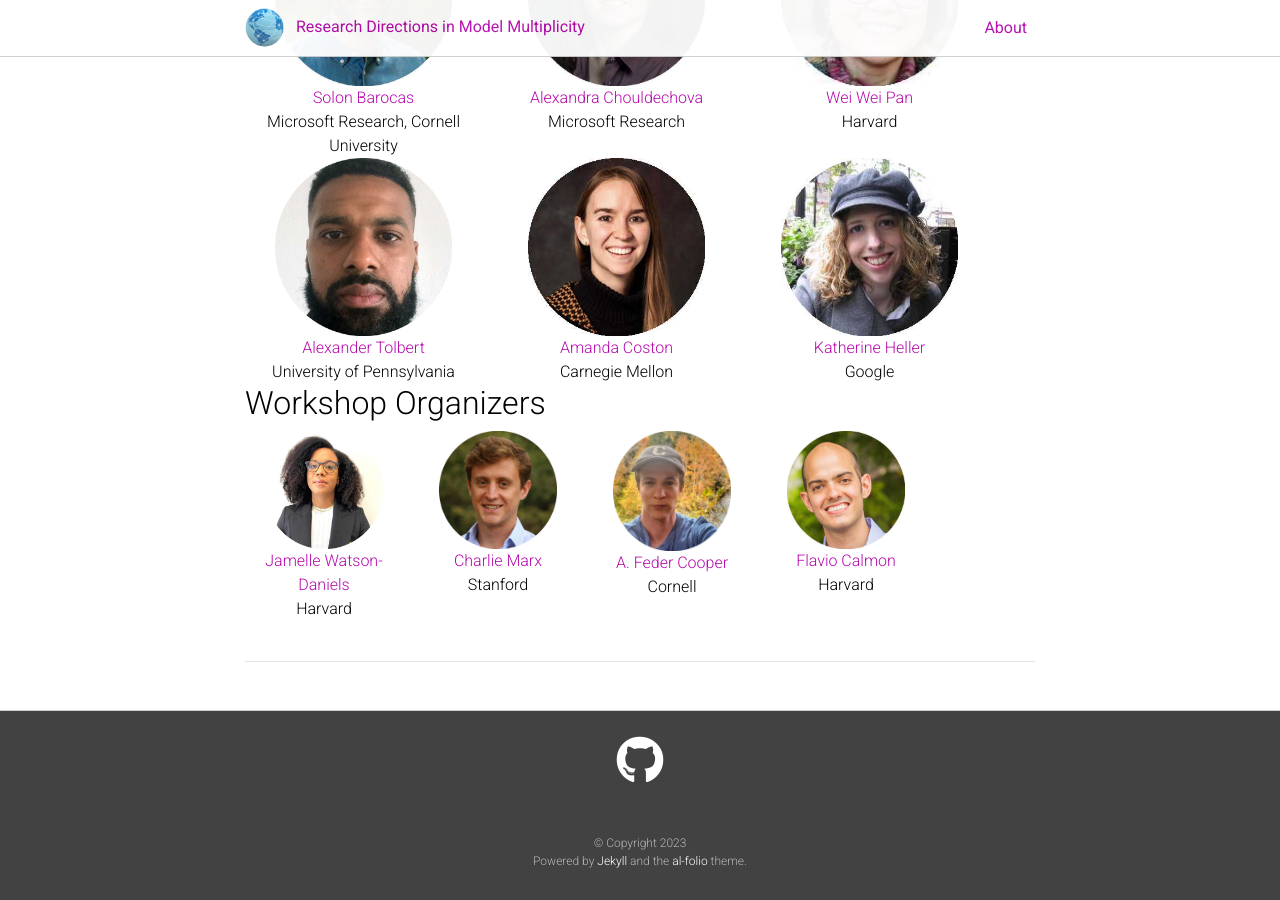
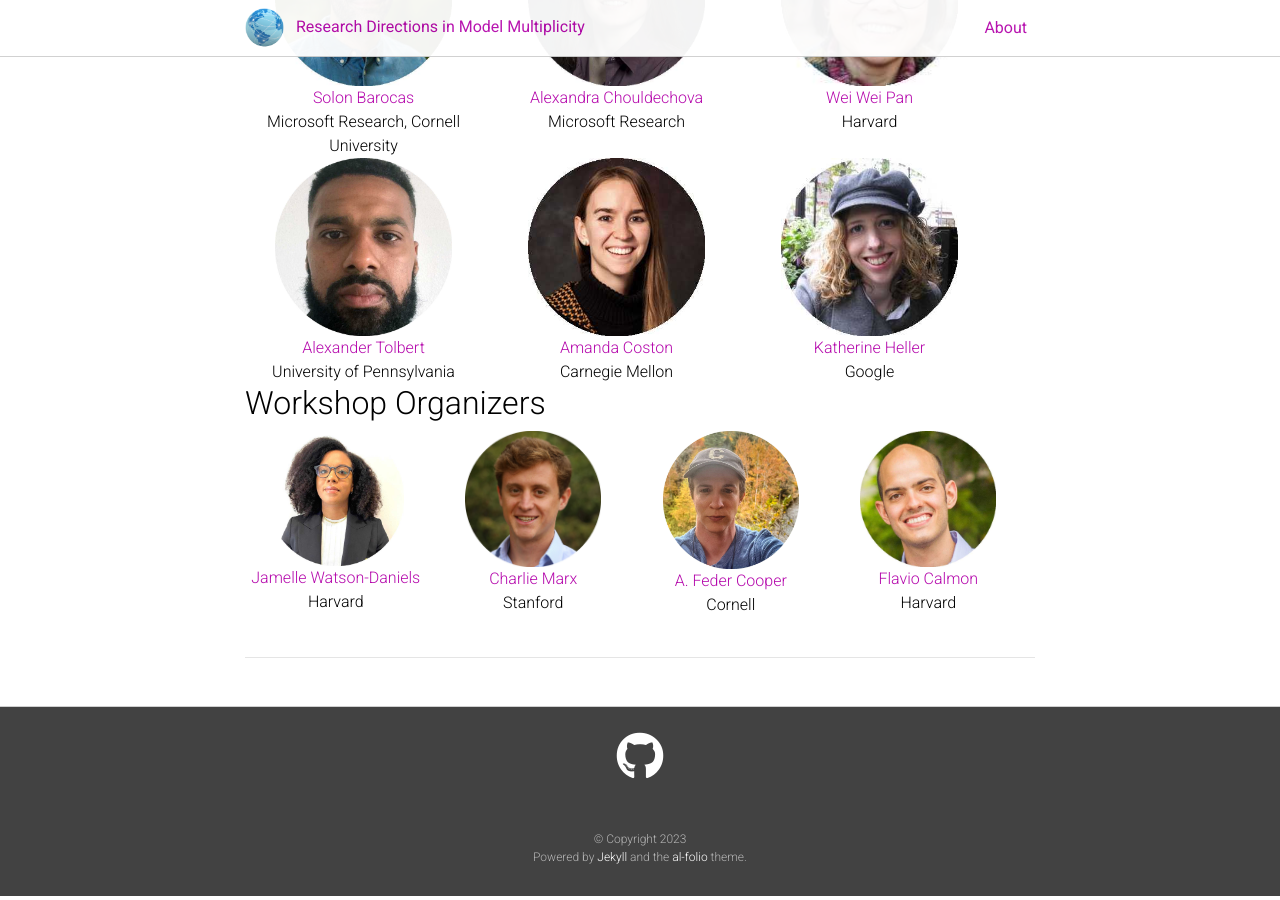
Before and after one commit to multiplicity-workshop/multiplicity-workshop.github.io, a Jekyll site: the page built from _pages/about.md, in a window 1280 px wide and 900 px high, scrolled down 674 px. Built offline with Jekyll 4.4.1, drawn with Linux system fonts in a browser that asks for light colours; nearby versions of some CDN libraries; comment, search, counter and statistics services are not loaded; a style sheet for code colours, icons or effects is not loaded.

Commit message:
fixing wrap

```diff
--- a/_pages/about.md
+++ b/_pages/about.md
@@ -93,14 +93,14 @@ selected_papers: false # includes a list of papers marked as "selected={true}"
 
 <div class="flex-container" style="display:flex;">
 
-    <div style="width:20%; text-align:center">
+    <div style="width:25%; text-align:center">
       <img src="assets/img/organizer-circles/jamelle-circle.jpg" alt="" width="75%">
       <div><a href="https://www.jamellewd.com/">Jamelle Watson-Daniels</a></div>
       <div>Harvard</div>
     </div>
     &emsp;
 
-    <div style="width:20%; text-align:center">
+    <div style="width:25%; text-align:center">
       <img src="assets/img/organizer-circles/charlie-circle.jpg" alt="" width="75%">
       <!--<div style="width:115%; text-align:left"><a href="https://charliemarx.github.io/">Charlie Marx</a></div>-->
       <div><a href="https://charliemarx.github.io/">Charlie Marx</a></div>
@@ -108,14 +108,14 @@ selected_papers: false # includes a list of papers marked as "selected={true}"
     </div>
     &emsp;
 
-    <div style="width:20%; text-align:center">
+    <div style="width:25%; text-align:center">
       <img src="assets/img/organizer-circles/cooper-circle.jpg" alt="" width="75%">
       <div><a href="https://afedercooper.info/">A. Feder Cooper</a></div>
       <div>Cornell</div>
     </div>
     &emsp;
 
-    <div style="width:20%; text-align:center">
+    <div style="width:25%; text-align:center">
       <img src="assets/img/organizer-circles/flavio-circle.jpg" alt="" width="75%">
       <div><a href="https://people.seas.harvard.edu/~flavio/">Flavio Calmon</a></div>
       <div>Harvard</div>
```
